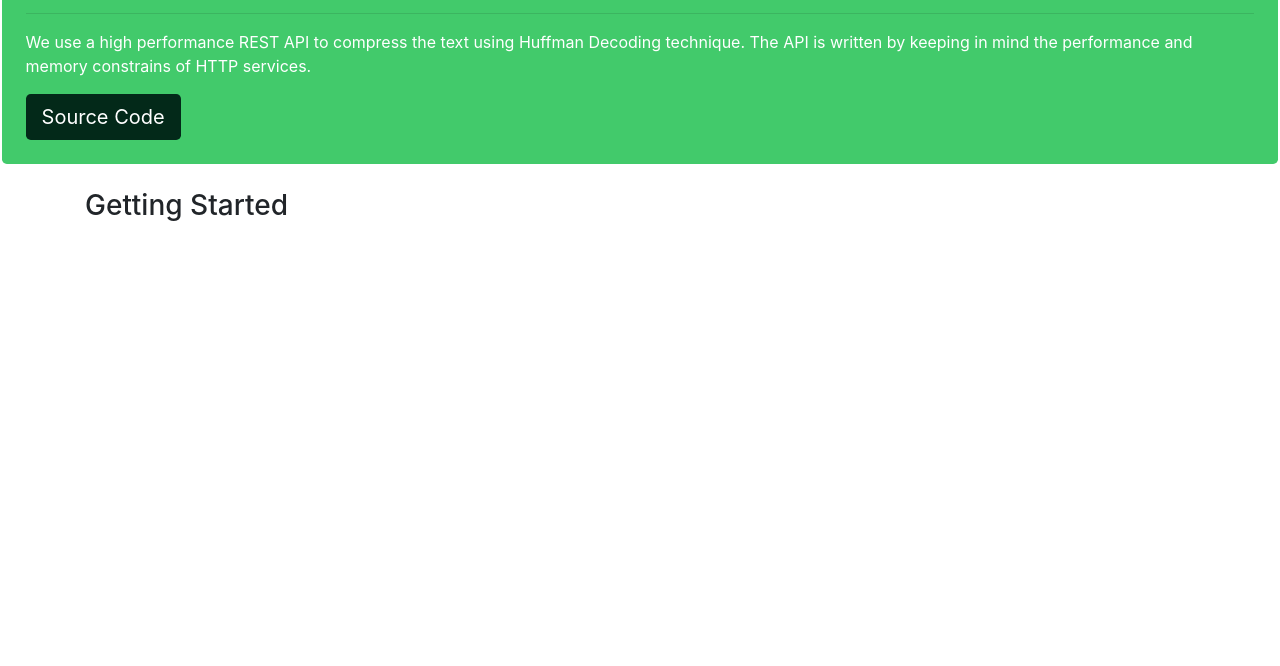
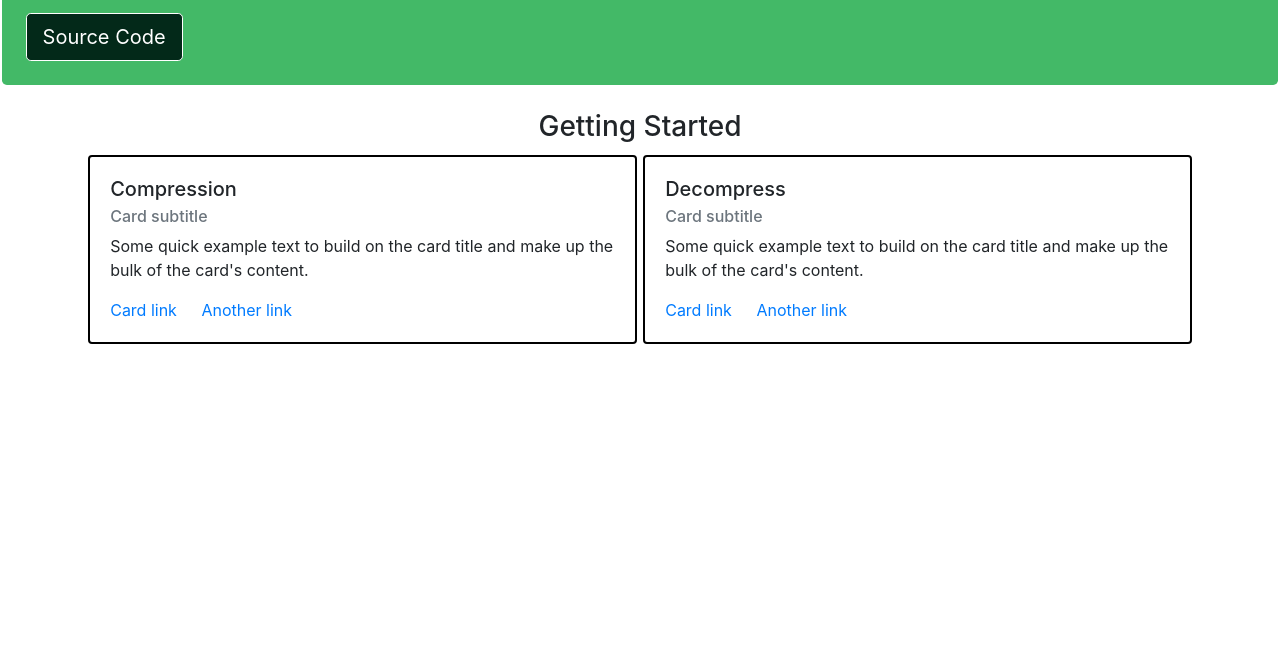
Before and after one commit to arjkashyap/Compress-Me, a website: page src/client/index.html in a window 1280 px wide. Shown: the part 134-800 px from the top of the page. Drawn offline with nearby package versions, Linux system fonts and the light colour scheme; a web font is replaced by a local one.

Commit message:
bootstrapping

```diff
--- a/src/client/index.html
+++ b/src/client/index.html
@@ -12,7 +12,11 @@
       integrity="sha384-ggOyR0iXCbMQv3Xipma34MD+dH/1fQ784/j6cY/iJTQUOhcWr7x9JvoRxT2MZw1T"
       crossorigin="anonymous"
     />
-
+    <link rel="preconnect" href="https://fonts.gstatic.com" />
+    <link
+      href="https://fonts.googleapis.com/css2?family=Electrolize&family=Goldman&display=swap"
+      rel="stylesheet"
+    />
     <link rel="stylesheet" href="./styles/index.css" />
   </head>
 
@@ -22,19 +26,43 @@
       <p class="lead">
         A simple client service for lossless compression of text data.
       </p>
-      <hr class="my-6" />
-      <p>
-        We use a high performance REST API to compress the text using Huffman
-        Decoding technique. The API is written by keeping in mind the
-        performance and memory constrains of HTTP services.
-      </p>
-      <a class="source-code-btn btn btn-primary btn-lg" href="#" role="button"
+      <a
+        class="source-code-btn btn btn-primary btn-lg"
+        target="__blank"
+        href="https://github.com/bing101/Compress-Me"
+        role="button"
         >Source Code</a
       >
     </div>
     <br />
-    <div class="container">
+    <div class="gs">
       <h3>Getting Started</h3>
+    </div>
+    <div class="main container">
+      <div class="enc card" style="width: 18rem">
+        <div class="card-body">
+          <h5 class="card-title">Compression</h5>
+          <h6 class="card-subtitle mb-2 text-muted">Card subtitle</h6>
+          <p class="card-text">
+            Some quick example text to build on the card title and make up the
+            bulk of the card's content.
+          </p>
+          <a href="#" class="card-link">Card link</a>
+          <a href="#" class="card-link">Another link</a>
+        </div>
+      </div>
+      <div class="dec card" style="width: 18rem">
+        <div class="card-body">
+          <h5 class="card-title">Decompress</h5>
+          <h6 class="card-subtitle mb-2 text-muted">Card subtitle</h6>
+          <p class="card-text">
+            Some quick example text to build on the card title and make up the
+            bulk of the card's content.
+          </p>
+          <a href="#" class="card-link">Card link</a>
+          <a href="#" class="card-link">Another link</a>
+        </div>
+      </div>
     </div>
 
     <script
--- a/src/client/styles/index.css
+++ b/src/client/styles/index.css
@@ -4,23 +4,58 @@
   height: 100%;
 }
 
+:root {
+  --clr-pm: rgb(67, 185, 103);
+  --clr-sc: black;
+  --wt: white;
+}
+
 .heading-container {
   margin: 0.1rem;
-  color: white;
+  color: var(--wt);
   padding: 1.5rem;
-  background-color: rgb(66, 202, 107);
+  background-color: var(--clr-pm);
 }
 
 .title {
   font-style: bold;
+  font-family: "Goldman", cursive;
   color: black;
 }
 
 .source-code-btn {
   border: black;
+  border: solid var(--wt) 1px;
   background-color: rgb(3, 41, 25);
 }
 
 .source-code-btn:hover {
   background-color: rgb(2, 12, 12);
 }
+
+.gs {
+  margin: 0;
+  text-align: center;
+}
+
+.main {
+  display: flex;
+}
+
+.enc {
+  flex: 1;
+  border: 2px solid var(--clr-sc);
+  margin: 0.2rem;
+}
+
+.dec {
+  flex: 1;
+  border: 2px solid var(--clr-sc);
+  margin: 0.2rem;
+}
+
+@media only screen and (max-width: 600px) {
+  body {
+    background-color: lightblue;
+  }
+}
```
